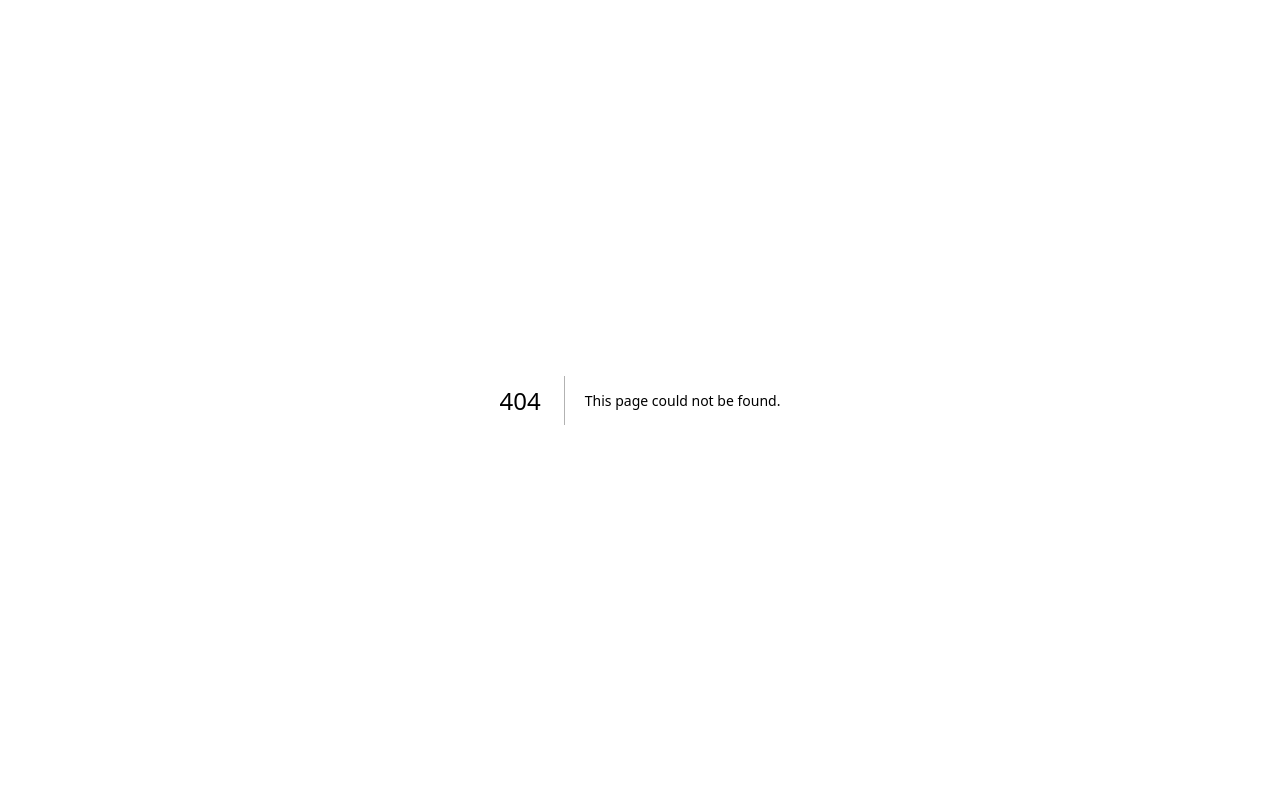
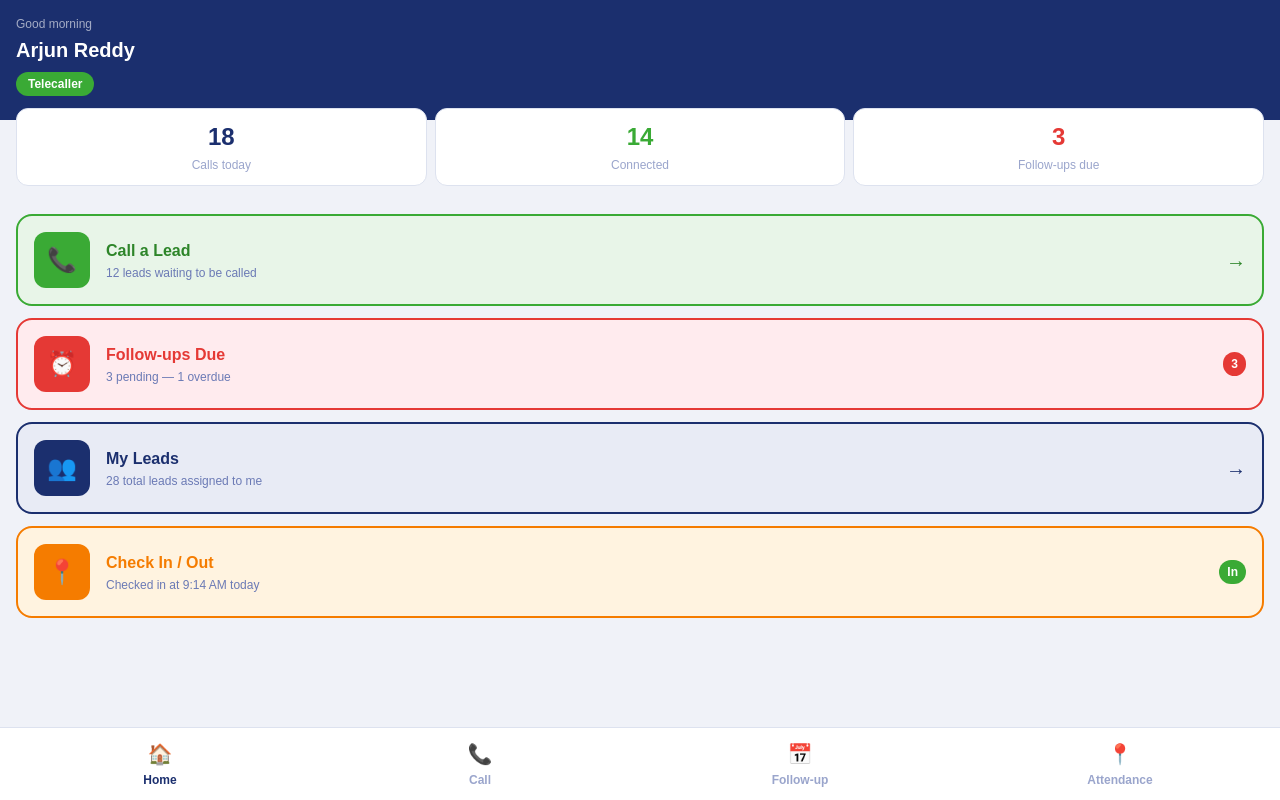
Before and after one commit to chakradhartatikonda27-art/squarefeet-crm, a Next.js app: page /telecaller/home in a window 1280 px wide. Before the commit this address had no page. Built offline with nearby package versions, Linux system fonts and the light colour scheme.

Commit message:
telecaller home screen completed

```diff
--- /dev/null
+++ b/app/telecaller/home/page.tsx
@@ -0,0 +1,123 @@
+'use client';
+import { useState } from 'react';
+import { useRouter } from 'next/navigation';
+
+export default function TelecallerHome() {
+  const router = useRouter();
+
+  return (
+    <div className="min-h-screen flex flex-col" style={{background: '#F0F2F8'}}>
+
+      {/* Top Bar */}
+      <div className="p-4 pb-6" style={{background: '#1B2F6E'}}>
+        <p className="text-xs" style={{color: 'rgba(255,255,255,0.6)'}}>Good morning</p>
+        <h1 className="text-xl font-bold text-white mt-1">Arjun Reddy</h1>
+        <span className="text-xs font-bold px-3 py-1 rounded-full mt-2 inline-block"
+              style={{background: '#3AAA35', color: 'white'}}>
+          Telecaller
+        </span>
+      </div>
+
+      {/* Stats Row */}
+      <div className="grid grid-cols-3 gap-2 mx-4 -mt-3">
+        {[
+          {val: '18', lbl: 'Calls today', color: '#1B2F6E'},
+          {val: '14', lbl: 'Connected', color: '#3AAA35'},
+          {val: '3', lbl: 'Follow-ups due', color: '#E53935'},
+        ].map((s, i) => (
+          <div key={i} className="bg-white rounded-xl p-3 text-center"
+               style={{border: '0.5px solid #DDE2EF'}}>
+            <div className="text-2xl font-extrabold" style={{color: s.color}}>{s.val}</div>
+            <div className="text-xs mt-1" style={{color: '#9AA5CC'}}>{s.lbl}</div>
+          </div>
+        ))}
+      </div>
+
+      {/* Big Action Buttons */}
+      <div className="flex-1 p-4 flex flex-col gap-3 mt-3">
+
+        {/* Call a Lead */}
+        <button onClick={() => router.push('/telecaller/call')}
+          className="w-full flex items-center gap-4 p-4 rounded-2xl border-2 transition-all"
+          style={{background: '#E8F5E8', borderColor: '#3AAA35'}}>
+          <div className="w-14 h-14 rounded-xl flex items-center justify-center flex-shrink-0"
+               style={{background: '#3AAA35'}}>
+            <span className="text-2xl">📞</span>
+          </div>
+          <div className="flex-1 text-left">
+            <div className="text-base font-bold" style={{color: '#2D8529'}}>Call a Lead</div>
+            <div className="text-xs mt-0.5" style={{color: '#6B7AB5'}}>12 leads waiting to be called</div>
+          </div>
+          <span className="text-xl" style={{color: '#2D8529'}}>→</span>
+        </button>
+
+        {/* Follow-ups Due */}
+        <button onClick={() => router.push('/telecaller/followups')}
+          className="w-full flex items-center gap-4 p-4 rounded-2xl border-2 transition-all"
+          style={{background: '#FFEBEE', borderColor: '#E53935'}}>
+          <div className="w-14 h-14 rounded-xl flex items-center justify-center flex-shrink-0"
+               style={{background: '#E53935'}}>
+            <span className="text-2xl">⏰</span>
+          </div>
+          <div className="flex-1 text-left">
+            <div className="text-base font-bold" style={{color: '#E53935'}}>Follow-ups Due</div>
+            <div className="text-xs mt-0.5" style={{color: '#6B7AB5'}}>3 pending — 1 overdue</div>
+          </div>
+          <span className="text-xs font-bold px-2 py-1 rounded-full text-white"
+                style={{background: '#E53935'}}>3</span>
+        </button>
+
+        {/* My Leads */}
+        <button
+          className="w-full flex items-center gap-4 p-4 rounded-2xl border-2 transition-all"
+          style={{background: '#E8EBF5', borderColor: '#1B2F6E'}}>
+          <div className="w-14 h-14 rounded-xl flex items-center justify-center flex-shrink-0"
+               style={{background: '#1B2F6E'}}>
+            <span className="text-2xl">👥</span>
+          </div>
+          <div className="flex-1 text-left">
+            <div className="text-base font-bold" style={{color: '#1B2F6E'}}>My Leads</div>
+            <div className="text-xs mt-0.5" style={{color: '#6B7AB5'}}>28 total leads assigned to me</div>
+          </div>
+          <span className="text-xl" style={{color: '#1B2F6E'}}>→</span>
+        </button>
+
+        {/* Attendance */}
+        <button onClick={() => router.push('/telecaller/attendance')}
+          className="w-full flex items-center gap-4 p-4 rounded-2xl border-2 transition-all"
+          style={{background: '#FFF3E0', borderColor: '#F57C00'}}>
+          <div className="w-14 h-14 rounded-xl flex items-center justify-center flex-shrink-0"
+               style={{background: '#F57C00'}}>
+            <span className="text-2xl">📍</span>
+          </div>
+          <div className="flex-1 text-left">
+            <div className="text-base font-bold" style={{color: '#F57C00'}}>Check In / Out</div>
+            <div className="text-xs mt-0.5" style={{color: '#6B7AB5'}}>Checked in at 9:14 AM today</div>
+          </div>
+          <span className="text-xs font-bold px-2 py-1 rounded-full text-white"
+                style={{background: '#3AAA35'}}>In</span>
+        </button>
+
+      </div>
+
+      {/* Bottom Navigation */}
+      <div className="grid grid-cols-4 border-t"
+           style={{background: 'white', borderColor: '#DDE2EF'}}>
+        {[
+          {icon: '🏠', label: 'Home', path: '/telecaller/home', active: true},
+          {icon: '📞', label: 'Call', path: '/telecaller/call', active: false},
+          {icon: '📅', label: 'Follow-up', path: '/telecaller/followups', active: false},
+          {icon: '📍', label: 'Attendance', path: '/telecaller/attendance', active: false},
+        ].map((item, i) => (
+          <button key={i} onClick={() => router.push(item.path)}
+            className="flex flex-col items-center py-3 gap-1 text-xs font-semibold"
+            style={{color: item.active ? '#1B2F6E' : '#9AA5CC'}}>
+            <span className="text-xl">{item.icon}</span>
+            {item.label}
+          </button>
+        ))}
+      </div>
+
+    </div>
+  );
+}
```
